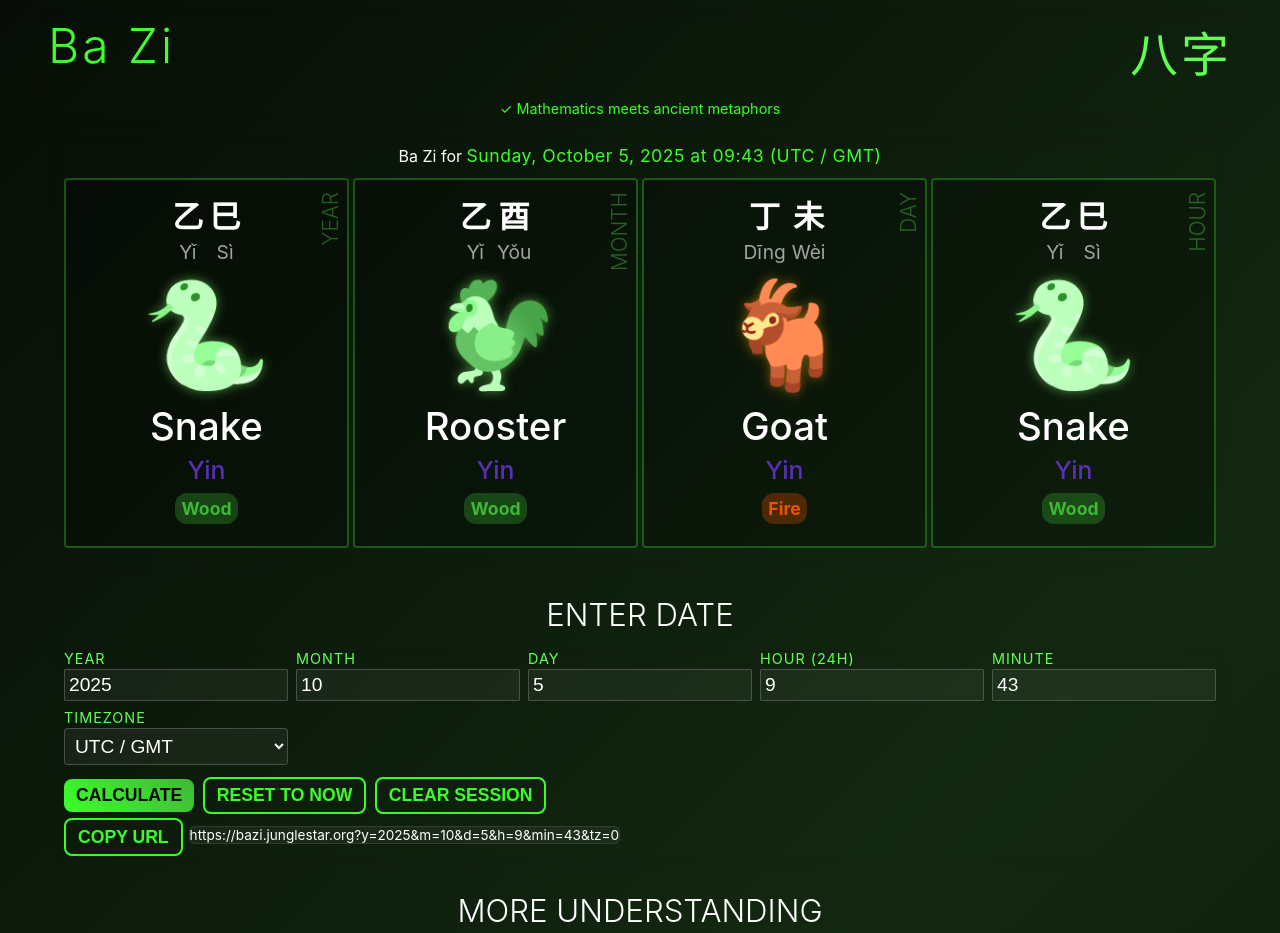
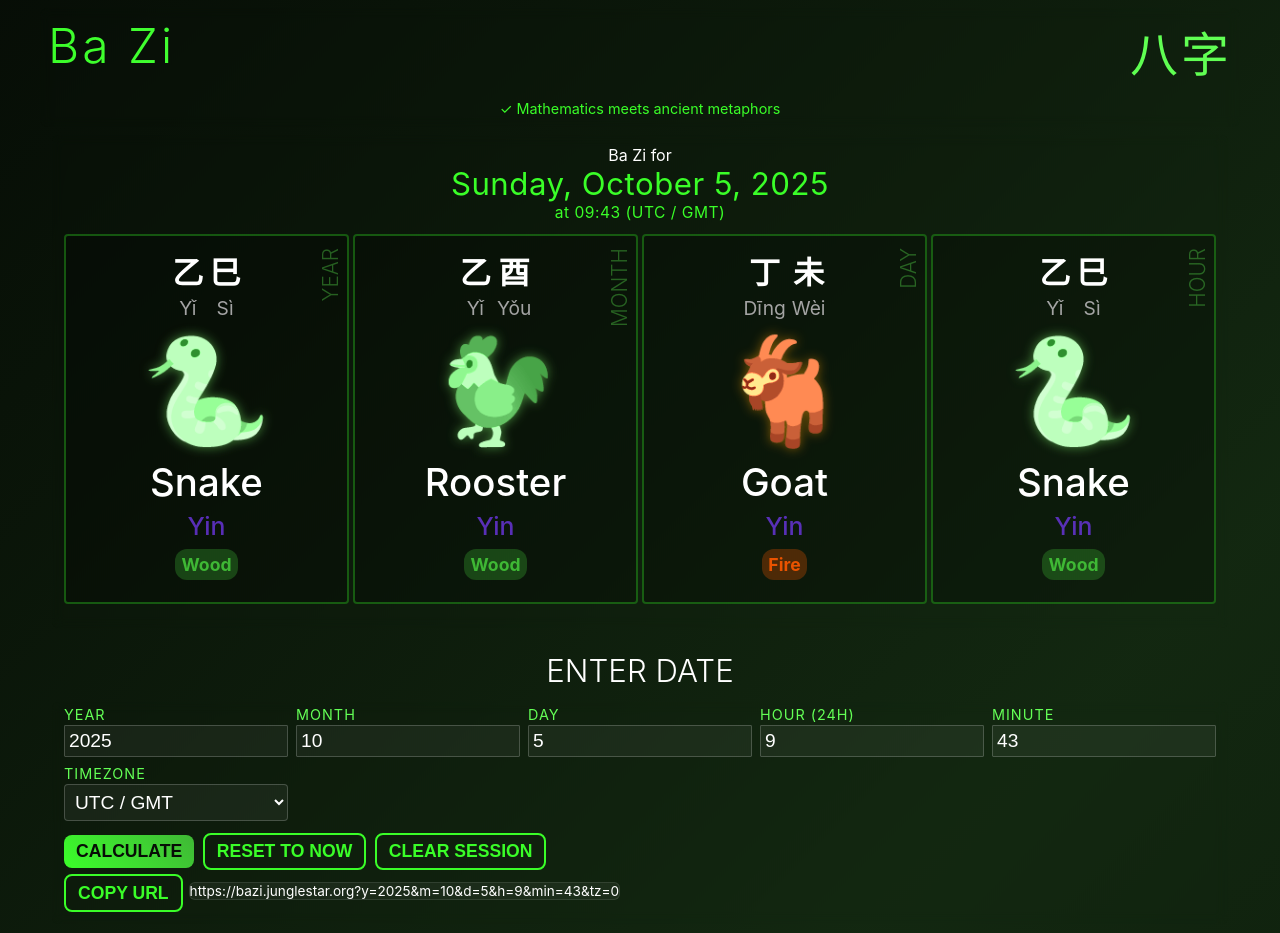
Before and after one commit to junglesta/BAZI, a plain HTML site: page index.html in a window 1280 px wide. Shown: the top 933 px of the page. Drawn offline with Linux system fonts and the light colour scheme.

Commit message:
Update index.html

```diff
--- a/index.html
+++ b/index.html
@@ -369,9 +369,14 @@
             }
 
             .date-display {
-                font-size: var(--font-size-md) !important;
+                font-size: var(--font-size-2xl) !important;
                 color: var(--color-primary);
                 letter-spacing: 0.5px;
+            }
+
+            .date-display small {
+                font-size: 50%;
+                display: block;
             }
 
             /* Astronomical Data */
@@ -902,8 +907,8 @@
                             style="display: none"
                             aria-live="polite"
                         >
-                            <span>Ba Zi for </span
-                            ><time class="date-display" id="dateDisplay">
+                            <div>Ba Zi for</div>
+                            <time class="date-display" id="dateDisplay">
                                 <!-- Date info will be inserted here -->
                             </time>
                         </output>
@@ -2032,7 +2037,7 @@
                 document.getElementById("calculatedDateInfo").style.display =
                     "block";
                 document.getElementById("dateDisplay").innerHTML =
-                    `${dayOfWeek}, ${monthName} ${day}, ${year} at ${hour.toString().padStart(2, "0")}:${minute.toString().padStart(2, "0")} (${timezoneName})`;
+                    `${dayOfWeek}, ${monthName} ${day}, ${year} <small>at ${hour.toString().padStart(2, "0")}:${minute.toString().padStart(2, "0")} (${timezoneName})</small>`;
 
                 // Display astronomical data
                 document.getElementById("astronomicalData").style.display =
```
